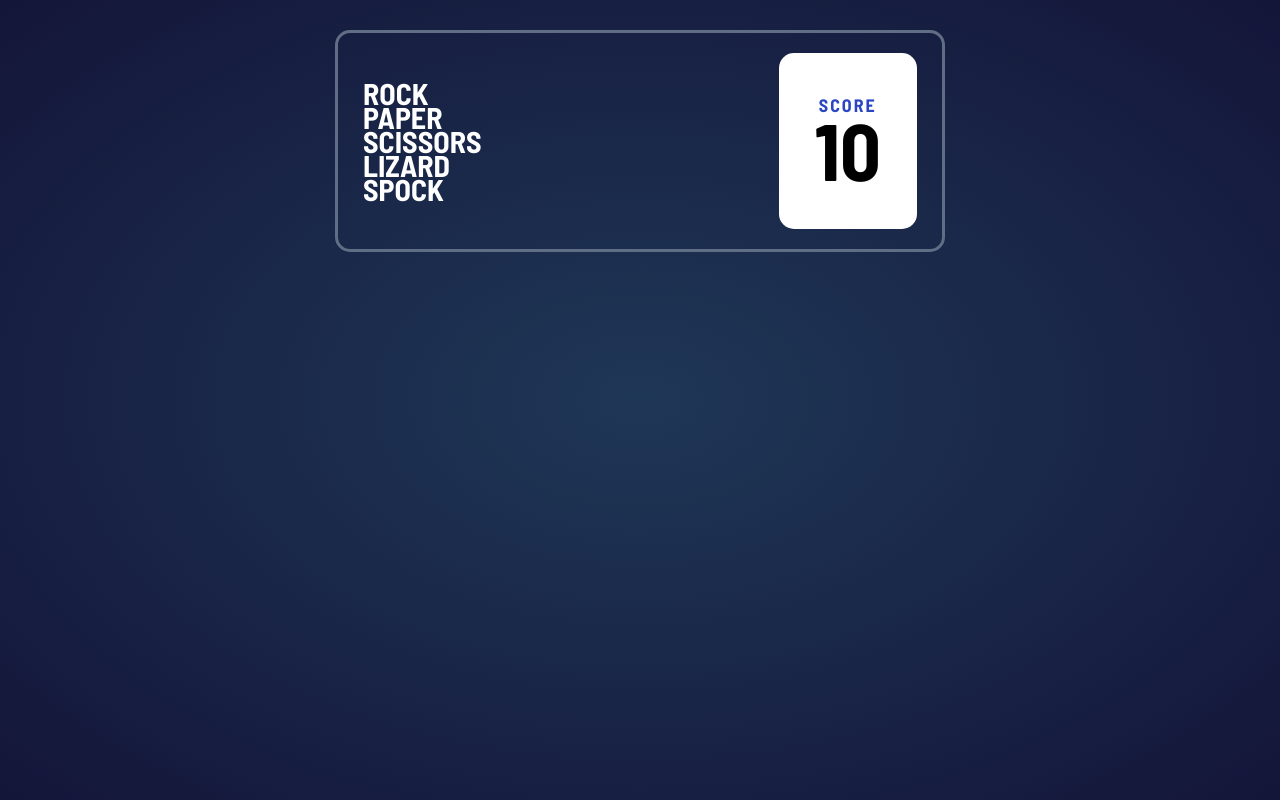
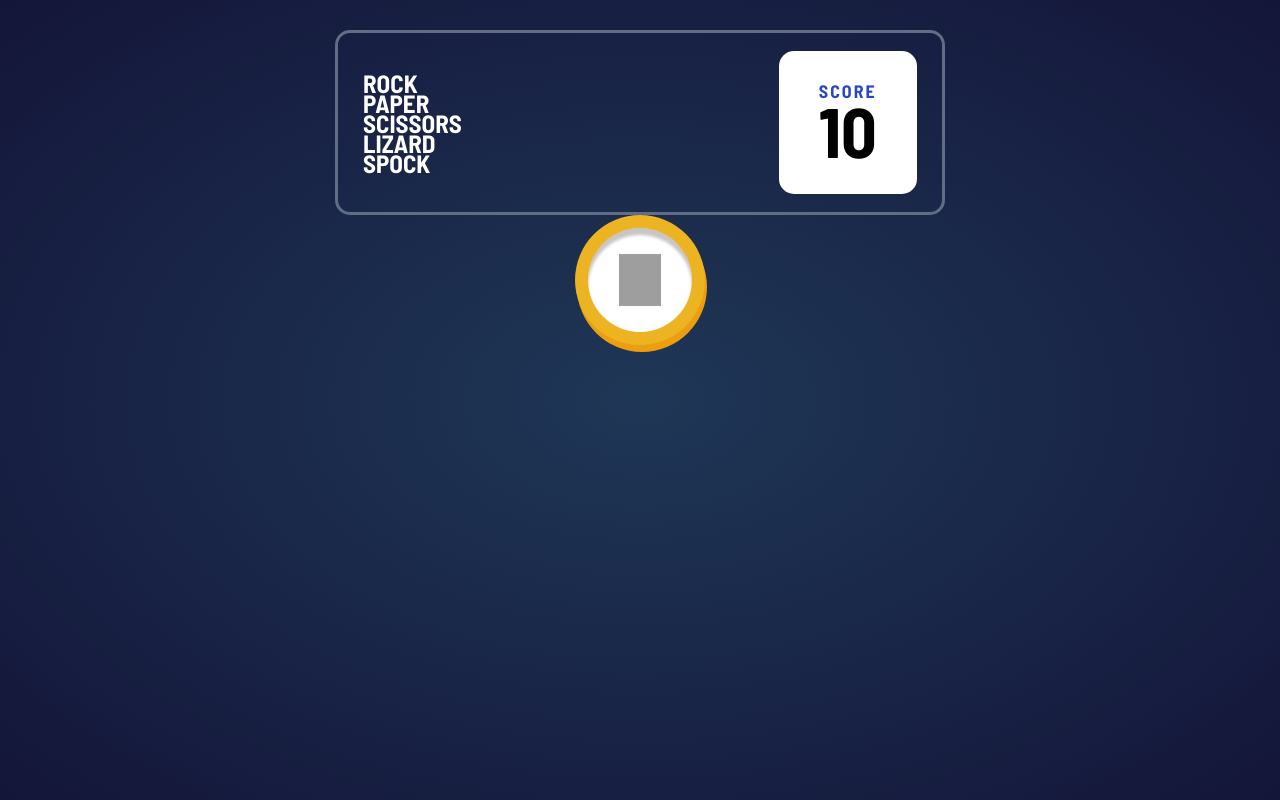
Before and after one commit to AshClarke-code/Rock-Paper-Scissors-Lizard-Spock, a React (Create React App) app: page / in a window 1280 px wide. Built offline with nearby package versions, Linux system fonts and the light colour scheme; grey boxes are pictures that could not be loaded.

Commit message:
complete game tokens ui

```diff
--- a/src/App.js
+++ b/src/App.js
@@ -1,10 +1,12 @@
 import './App.scss';
 import {Header} from "./components/header/header.component";
+import {GameToken} from "./components/game-token/game-token.component";
 
 function App() {
   return (
     <div className="App">
       <Header/>
+      <GameToken/>
     </div>
   );
 }
--- /dev/null
+++ b/src/components/game-token/game-token.component.jsx
@@ -0,0 +1,35 @@
+import React from 'react';
+import {TokenContainer, IconContainer} from "./game-token.styles";
+import Scissors from "./../../assets/images/icon-scissors.svg";
+import Paper from "./../../assets/images/icon-paper.svg";
+import Rock from "./../../assets/images/icon-rock.svg";
+import Lizard from "./../../assets/images/icon-lizard.svg";
+import Spock from "./../../assets/images/icon-spock.svg";
+
+export const GameToken = ({
+    tokenType = "Scissors"
+}) => {
+
+    const getTokenIcon = () => {
+        switch(tokenType) {
+            case "Paper":
+                return Paper;
+            case "Rock":
+                return Rock;
+            case "Lizard":
+                return Lizard;
+            case "Spock":
+                return Spock;
+
+            default: return Scissors;
+        }
+    };
+
+    return (
+        <TokenContainer tokenType={tokenType}>
+            <IconContainer>
+            <img src={getTokenIcon()} alt={`${tokenType} icon`} width="40%" height="50%"/>
+            </IconContainer>
+        </TokenContainer>
+    )
+}
--- /dev/null
+++ b/src/components/game-token/game-token.styles.jsx
@@ -0,0 +1,66 @@
+import styled, {css} from "styled-components";
+import {variables} from "./../../utils/variables";
+
+const scissorsStyles = css`
+    background: ${variables.colorScissors};
+    box-shadow: 2px .7rem 0 0 ${variables.colorScissorsShadow};
+`;
+
+const paperStyles = css`
+    background: ${variables.colorPaper};
+    box-shadow: 2px .7rem 0 0 ${variables.colorPaperShadow};
+`;
+
+const rockStyles = css`
+    background: ${variables.colorRock};
+    box-shadow: 2px .7rem 0 0 ${variables.colorRockShadow};
+`;
+
+const lizardStyles = css`
+    background: ${variables.colorLizard};
+    box-shadow: 2px .7rem 0 0 ${variables.colorLizardShadow};
+`;
+
+const spockStyles = css`
+    background: ${variables.colorSpock};
+    box-shadow: 2px .7rem 0 0 ${variables.colorSpockShadow};
+`;
+
+
+const getColors = props => {
+    switch(props.tokenType) {
+        case "Paper":
+            return paperStyles;
+        case "Rock":
+            return rockStyles;
+        case "Lizard":
+            return lizardStyles;
+        case "Spock":
+            return spockStyles;
+
+        default: return scissorsStyles;
+    }
+}
+
+
+export const TokenContainer = styled.div`
+    border-radius: 100%;
+    width: 13rem;
+    height: 13rem;
+    display: flex;
+    align-items: center;
+    justify-content: center;
+
+    ${getColors};
+`;
+
+export const IconContainer = styled.div`
+    background-color: white;
+    border-radius: inherit;
+    width: 80%;
+    height: 80%;
+    display: flex;
+    align-items: center;
+    justify-content: center;
+    box-shadow: 0 .7rem 3px 0 rgba(128,112,112,0.41) inset;
+`;
--- a/src/components/header/header.styles.jsx
+++ b/src/components/header/header.styles.jsx
@@ -5,7 +5,7 @@
 export const HeaderContainer = styled.div`
     border-radius: 15px;
     border: 3px solid ${variables.colorHeaderOutline};
-    height: 30%;
+    height: 25%;
     width: 50%;
     display: flex;
     align-items: center;
@@ -15,7 +15,7 @@
 
 export const Title = styled.h2`
     color: white;
-    font-size: 3rem;
+    font-size: 2.5rem;
     width: 10%;
     text-transform: uppercase;
     line-height: .8;
--- a/src/components/score/score.styles.jsx
+++ b/src/components/score/score.styles.jsx
@@ -24,5 +24,5 @@
 
 export const Number = styled.h1`
     color: ${variables.colorDarkText};
-    font-size: 8rem;
+    font-size: 7rem;
 `;
--- a/src/utils/variables.js
+++ b/src/utils/variables.js
@@ -2,11 +2,16 @@
 
 export const variables = {
     fontPrimary: "Barlow Semi Condensed , sans-serif",
-    colorScissorsGradient: "hsl(39, 89%, 49%), hsl(40, 84%, 53%)",
-    colorPaperGradient: "hsl(230, 89%, 62%), hsl(230, 89%, 65%) ",
-    colorRockGradient: "hsl(349, 71%, 52%), hsl(349, 70%, 56%)",
-    colorLizardGradient: "hsl(261, 73%, 60%), hsl(261, 72%, 63%)",
-    colorSpockFrom: "hsl(189, 59%, 53%), hsl(189, 58%, 57%)",
+    colorScissors: "hsl(43, 84%, 53%)",
+    colorScissorsShadow: "hsl(39, 89%, 49%)",
+    colorPaper: "hsl(230, 89%, 62%)",
+    colorPaperShadow: "hsl(230, 89%, 65%)",
+    colorRock: "hsl(349, 71%, 52%)",
+    colorRockShadow: "hsl(349, 70%, 56%)",
+    colorLizard: "hsl(261, 73%, 60%)",
+    colorLizardShadow: "hsl(261, 72%, 63%)",
+    colorSpock: "hsl(187, 58%, 57%)",
+    colorSpockShadow: "hsl(194, 59%, 53%)",
     colorTextDark: "hsl(229, 25%, 31%)",
     colorScoreText: "hsl(229, 64%, 46%)",
     colorHeaderOutline: "hsl(217, 16%, 45%)",
```
Also changed, not shown: 1 other file (tests, documents, lock files or other folders).
